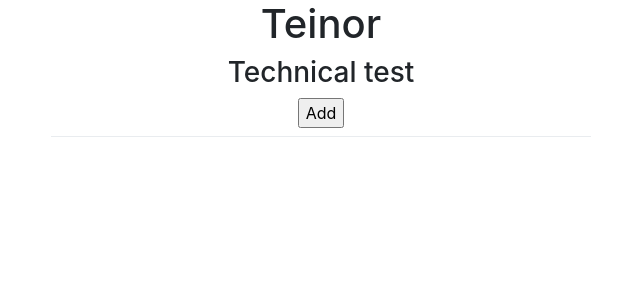
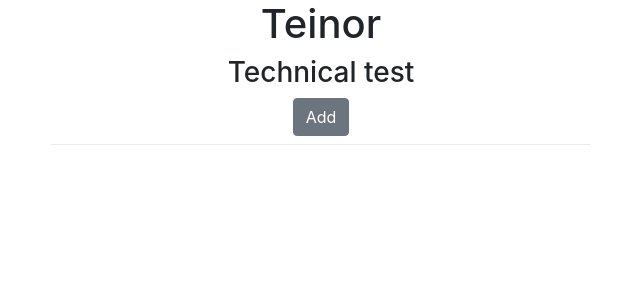
Before and after one commit to pau-sanz/teinor, a PHP site: page /index.php?act=showFilms in a window 1280 px wide. Shown: the top 300 px of the page, without its empty margins (319-959 px from the left). Run offline with PHP 8.4, Linux system fonts and the light colour scheme; some libraries are stand-ins or nearby versions.

Commit message:
- View modifications in table film. - Style buttons and select.

```diff
--- a/views/css/styles.css
+++ b/views/css/styles.css
@@ -24,3 +24,7 @@
     padding-right: 20px;
     margin-top: 10px;
 }
+
+.margin-top-bottom-20 {
+    margin: 20px 0px;
+}
--- a/views/index.html
+++ b/views/index.html
@@ -5,7 +5,7 @@
                 <h1>Teinor</h1>
                 <h3>Technical test</h3>
             </div>
-            <input id="add" name="addFilm" type="submit" value="Add" class="" />
+            <input id="add" name="addFilm" type="submit" value="Add" class="btn btn-secondary" />
             <form id="sendFilm" role="form" action="?ctl=add&act=film" method="POST" style="display: none;" class="px-4 py-3">
                 <div class="form-group">
                     <label for="titleFilm">Title</label>
@@ -15,7 +15,7 @@
                     <label for="yearFilm">Year</label>
                     <input type="text" class="form-control" name="yearFilm" id="yearFilm" placeholder="Year" autocomplete="off" />
                 </div>
-                <button name="sendFilm" type="submit" class="">Send</button>
+                <button name="sendFilm" type="submit" class="btn btn-secondary">Send</button>
             </form>
             <div class="dropdown-divider"></div>
         </div>
```
Also changed, not shown: views/showFilms.php (+10 -5 lines).
